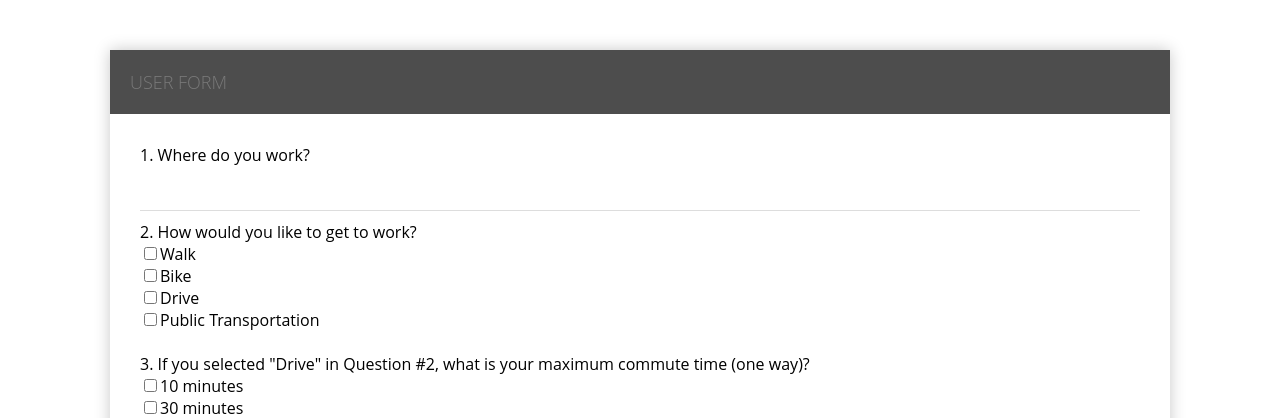
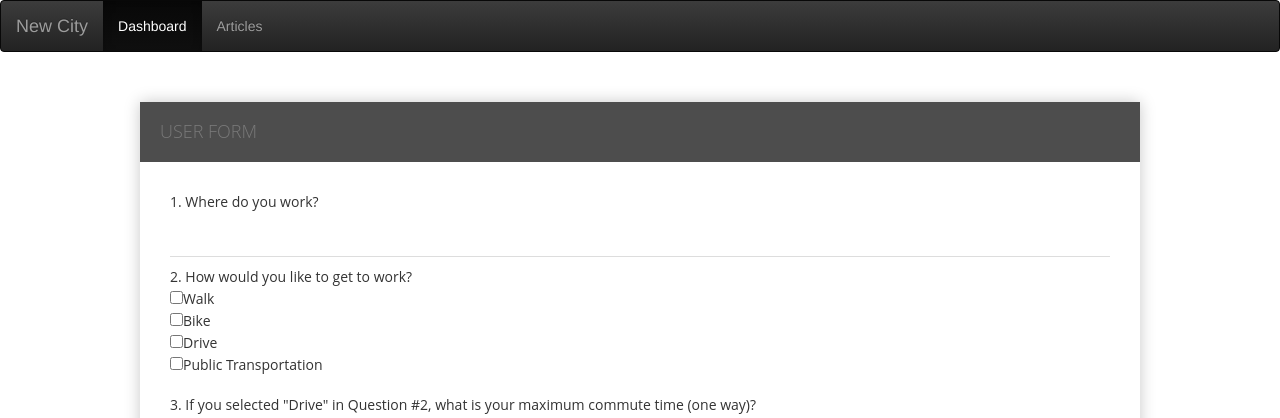
Before and after one commit to nuvention-web/new-city, a Django app: template NewCityHosting/public/templates/myform.html in a window 1280 px wide. Shown: the top 418 px of the page. Run offline with Django 3.2, Linux system fonts and the light colour scheme; the template is opened without the code that fills it, so the values that code supplies are empty; some libraries are stand-ins or nearby versions.

Commit message:
form navbar

```diff
--- a/NewCityHosting/public/templates/myform.html
+++ b/NewCityHosting/public/templates/myform.html
@@ -1,6 +1,19 @@
 <!DOCTYPE html>
 <html>
   <head>
+  <title>New City</title>
+  <!-- Latest compiled and minified CSS -->
+  <link rel="stylesheet" href="https://maxcdn.bootstrapcdn.com/bootstrap/3.3.5/css/bootstrap.min.css">
+  <!-- Optional theme -->
+  <link rel="stylesheet" href="https://maxcdn.bootstrapcdn.com/bootstrap/3.3.5/css/bootstrap-theme.min.css">
+  <!-- jQuery -->
+  <script src="https://ajax.googleapis.com/ajax/libs/jquery/2.1.3/jquery.min.js"></script>
+  <!-- Latest compiled and minified JavaScript -->
+  <script src="https://maxcdn.bootstrapcdn.com/bootstrap/3.3.5/js/bootstrap.min.js"></script>
+  <!-- <script src="home.js"></script> -->
+
+  <link rel="stylesheet" type="text/css" href="css/HPstyle.css">
+
     <link href='http://fonts.googleapis.com/css?family=Open+Sans+Condensed:300' rel='stylesheet' type='text/css'>
     <style type="text/css">
     .form-style-8{
@@ -80,6 +93,29 @@
 
   </head>
   <body>
+  <link rel="stylesheet" type="text/css" href="../css/navbarStyle.css">
+    <nav class="navbar navbar-inverse">
+      <div class="container-fluid">
+        <!-- Brand and toggle get grouped for better mobile display -->
+        <div class="navbar-header">
+          <button type="button" class="navbar-toggle collapsed" data-toggle="collapse" data-target="#bs-example-navbar-collapse-1" aria-expanded="false">
+            <span class="sr-only">Toggle navigation</span>
+            <span class="icon-bar"></span>
+            <span class="icon-bar"></span>
+            <span class="icon-bar"></span>
+          </button>
+          <a class="navbar-brand" href="http://newcity.parseapp.com/index.html">New City</a>
+        </div>
+        <!-- Collect the nav links, forms, and other content for toggling -->
+        <div class="collapse navbar-collapse" id="bs-example-navbar-collapse-1">
+          <ul class="nav navbar-nav">
+            <li class="active"><a href="http://newcity.parseapp.com/templates/dashboard.html">Dashboard <span class="sr-only">(current)</span></a></li>
+            <li><a href="#">Articles</a></li>
+          </ul>
+        </div><!-- /.navbar-collapse -->
+      </div><!-- /.container-fluid -->
+    </nav>
+
     <div class="form-style-8">
       <h2>User Form</h2>
       <form action="http://newcity.parseapp.com/templates/dashboard.html">
```
Also changed, not shown: 1 other file.
